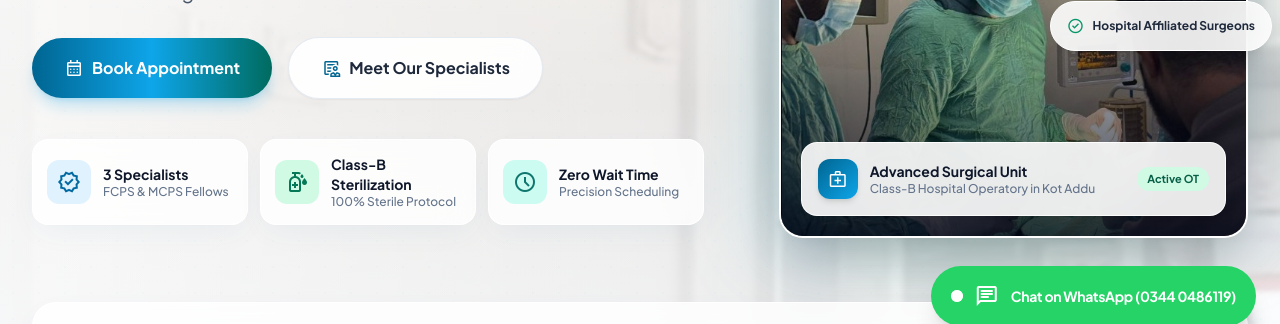
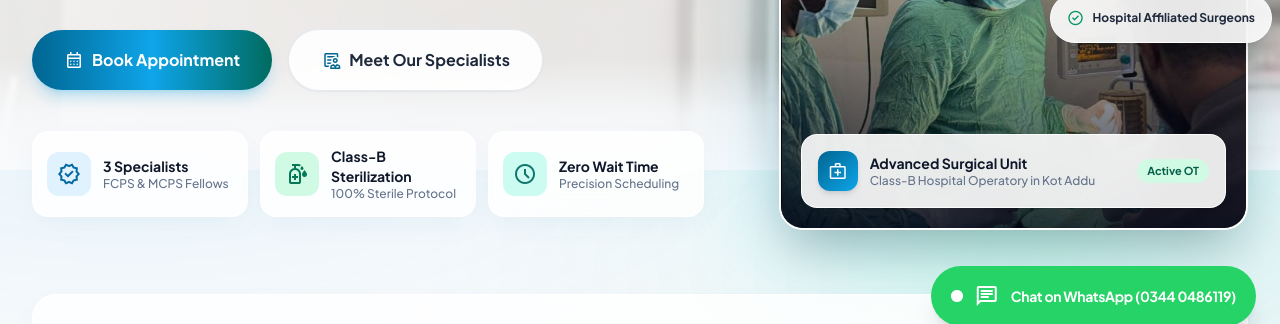
Before and after one commit to asadmalghani04-beep/dental.hub, a plain HTML site: page code.html in a window 1280 px wide. Shown: the part 450-774 px from the top of the page. Drawn offline with nearby package versions, Linux system fonts and the light colour scheme.

Commit message:
Upload code.html

```diff
--- a/code.html
+++ b/code.html
@@ -249,15 +249,15 @@
 <main class="w-full pt-20 relative z-10">
 
 <!-- ================= HERO SECTION (FIRST LOOK WITH CLINIC RECEPTION BACKGROUND) ================= -->
-<section class="relative w-full pt-12 pb-20 md:pt-16 md:pb-28 overflow-hidden">
+<section class="relative w-full pt-10 pb-20 md:pt-14 md:pb-28 overflow-hidden">
 
-  <!-- Real Clinic Waiting Lounge & Reception Background Layer (Hero Only) -->
-  <div class="absolute inset-0 w-full h-full -z-10 overflow-hidden">
-    <img src="assets/clinic-hero-bg.jpg" alt="Dental Hub Kot Addu Patient Lounge & Reception" class="w-full h-full object-cover object-[center_30%] scale-105 filter brightness-[0.98]" />
-    <!-- Frosted luxury glassmorphic gradient overlays for crystal-clear readability -->
-    <div class="absolute inset-0 bg-gradient-to-r from-white/95 via-white/88 to-white/65"></div>
-    <div class="absolute inset-0 bg-gradient-to-b from-white/70 via-transparent to-[#f8fafc]"></div>
-    <div class="absolute inset-0 aesthetic-dot-grid opacity-20 pointer-events-none"></div>
+  <!-- Real Clinic Waiting Lounge & Reception Background (Restricted area up to Book Appointment, Sharp & Clear) -->
+  <div class="absolute top-0 left-0 right-0 h-[580px] sm:h-[560px] lg:h-[540px] overflow-hidden -z-10 pointer-events-none">
+    <img src="assets/clinic-hero-bg.jpg" alt="Dental Hub Kot Addu Patient Lounge & Reception" class="w-full h-full object-cover object-[center_30%] brightness-[1.02] contrast-[1.03]" />
+    <!-- Light crisp gradient overlay (No blur, clear photo, text remains fully legible) -->
+    <div class="absolute inset-0 bg-gradient-to-r from-white/90 via-white/75 to-white/25"></div>
+    <!-- Smooth bottom fade exactly where Book Appointment buttons sit -->
+    <div class="absolute bottom-0 left-0 right-0 h-28 bg-gradient-to-t from-[#f8fafc] via-[#f8fafc]/80 to-transparent"></div>
   </div>
   <div class="max-w-[1340px] mx-auto px-4 sm:px-6 lg:px-8 relative z-10">
 
```
